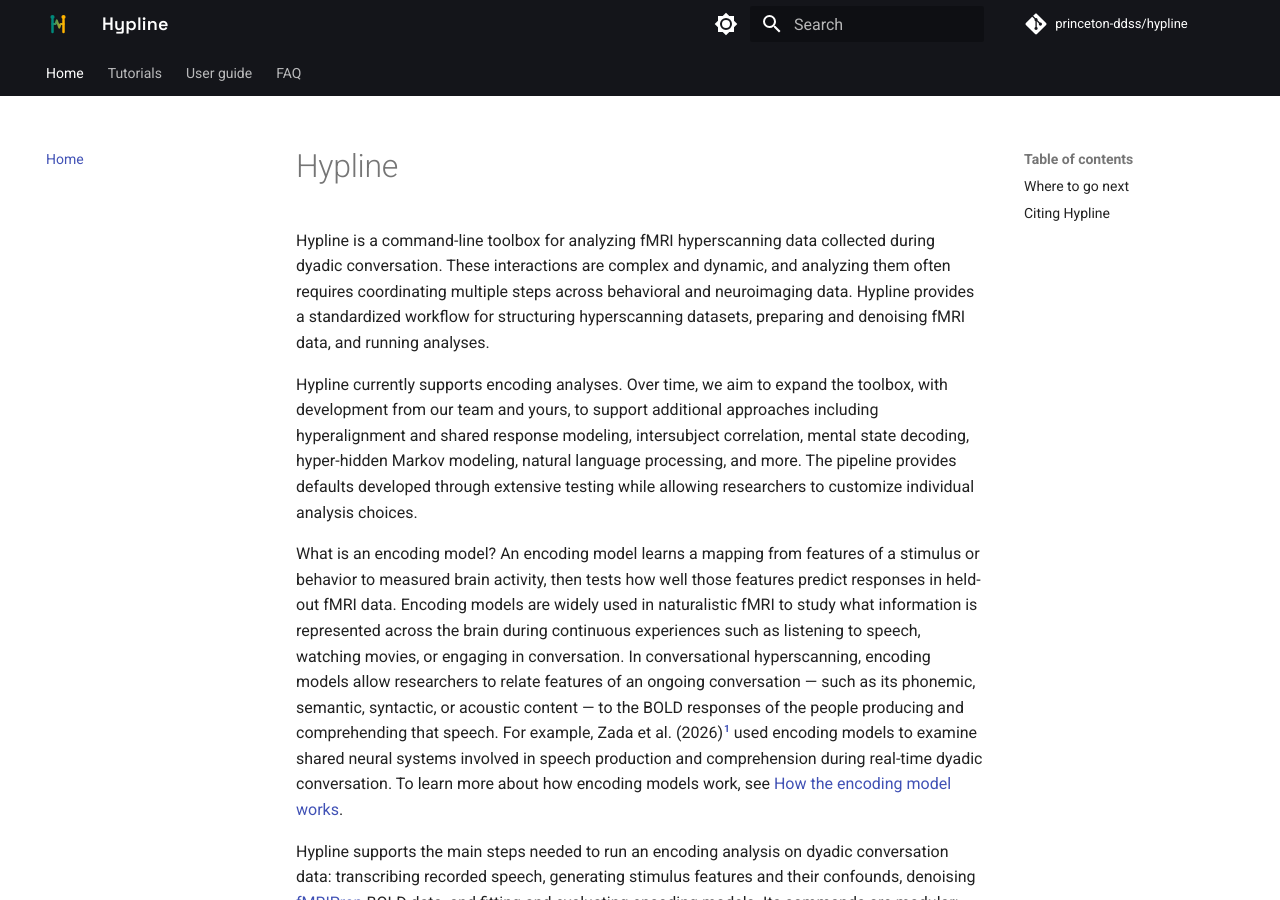
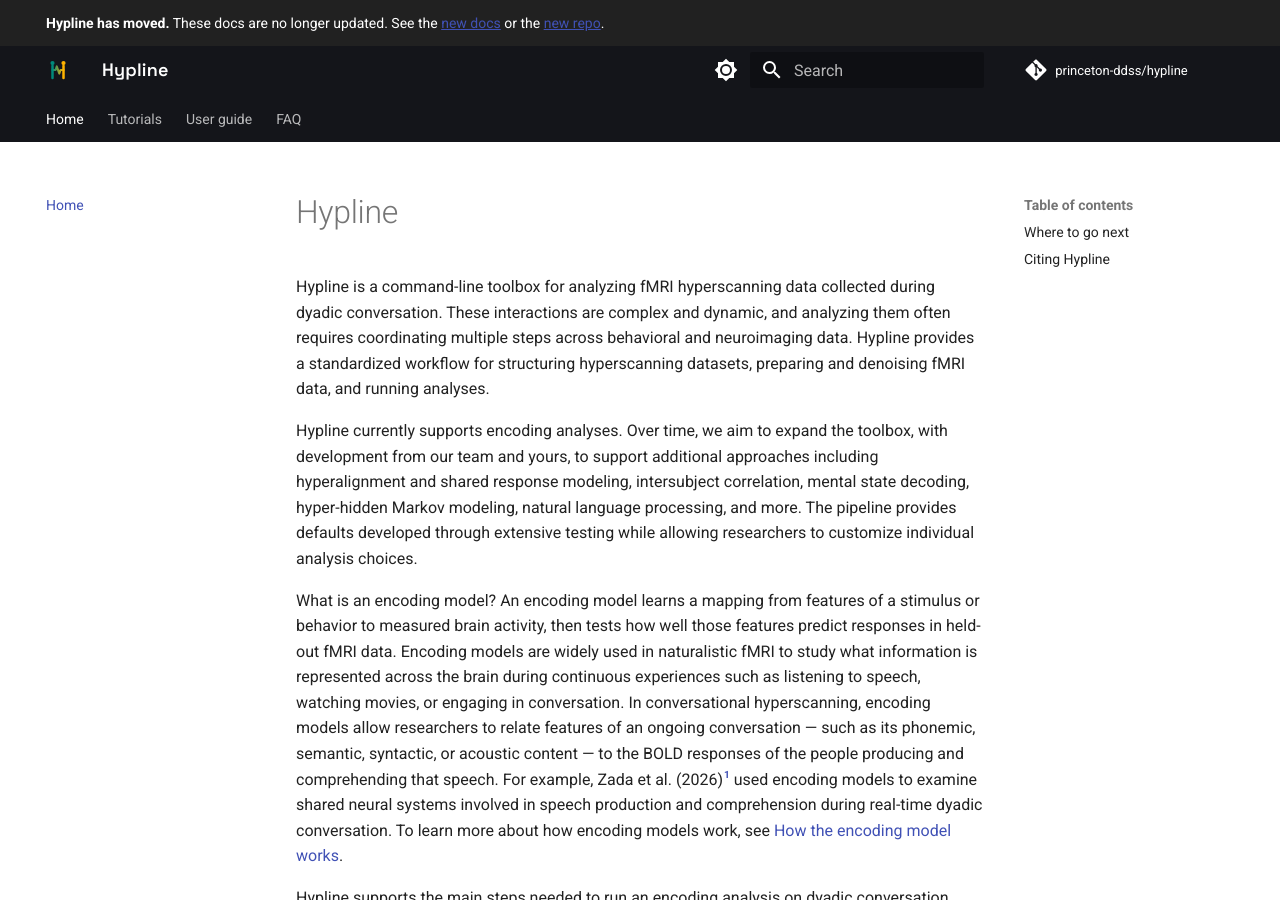
Before and after one commit to princeton-ddss/hypline, an MkDocs documentation site: the page built from docs/mkdocs/index.md, in a window 1280 px wide and 900 px high. Built offline with MkDocs 1.6.1 and Material for MkDocs 9.7.7, drawn with Linux system fonts in a browser that asks for light colours; comment, search, counter and statistics services are not loaded; the version menu is left out.

Commit message:
Point readers to the new repo before archiving (#16)
Add a notice to the README and a docs banner saying Hypline moved to
Princeton-Social-Neuroscience-Lab/hypline and these copies are no
longer updated.

```diff
--- a/docs/mkdocs.yml
+++ b/docs/mkdocs.yml
@@ -6,6 +6,7 @@ copyright: Copyright &copy; 2025–2026 The Trustees of Princeton University
 
 theme:
   name: material
+  custom_dir: overrides
   logo: images/logo.svg
   favicon: images/favicon.svg
   palette:
--- /dev/null
+++ b/docs/overrides/main.html
@@ -0,0 +1,7 @@
+{% extends "base.html" %}
+
+{% block announce %}
+  <strong>Hypline has moved.</strong> These docs are no longer updated. See the
+  <a href="https://princeton-social-neuroscience-lab.github.io/hypline/latest/" style="text-decoration: underline">new docs</a>
+  or the <a href="https://github.com/Princeton-Social-Neuroscience-Lab/hypline" style="text-decoration: underline">new repo</a>.
+{% endblock %}
```
Also changed, not shown: README.md.
